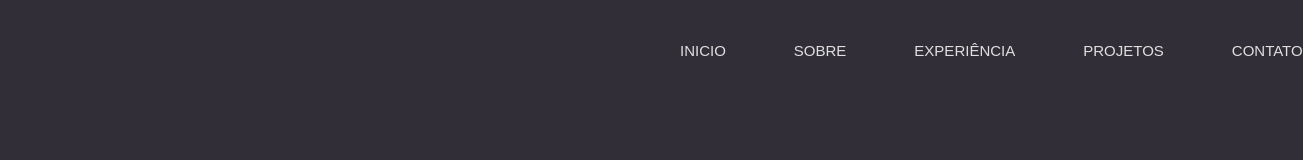
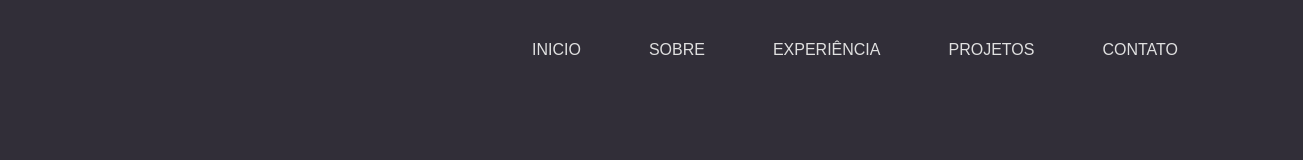
Before and after one commit to Guilherme1Souza/Portfolio, a React (Vite) app: page / in a window 1280 px wide. Shown: the top 160 px of the page, 1303 px wide, since content can reach past the window. Built offline with nearby package versions, Linux system fonts and the light colour scheme.

Commit message:
"feat: inserindo o style de breakpoints e implementando responsividade no componente de navegação"

```diff
--- a/src/components/hero/style.js
+++ b/src/components/hero/style.js
@@ -61,15 +61,15 @@ export const ButtonDownload = styled.button`
   align-items: center;
   justify-content: center;
   border: 2px solid ${({ theme }) => theme.COLORS.TEXT};
-  background-color: ${({ theme }) => theme.COLORS.BACKGROUND}; /* Cor de fundo personalizada */
+  background-color: ${({ theme }) => theme.COLORS.BACKGROUND};
   color: ${({ theme }) => theme.COLORS.TEXT};
   padding: 12px 24px;
   margin-left: 250px;
   cursor: pointer;
-  border-radius: 50px; /* Bordas arredondadas */
+  border-radius: 50px;
   font-size: 18px;
   font-weight: bold;
-  transition: all 0.3s ease; /* Transição suave para os efeitos */
+  transition: all 0.3s ease;
 
   &:hover {
     background-color: ${({ theme }) => theme.COLORS.BLUE};
--- a/src/components/nav/index.jsx
+++ b/src/components/nav/index.jsx
@@ -1,20 +1,44 @@
 import { Link } from "react-router-dom";
-import { Navegação } from "./style";
+import { FiAlignJustify } from "react-icons/fi";
+import { Navegação, Overlay } from "./style";
+import { useState } from "react";
 
 export function Nav() {
+    const [menuOpen, setMenuOpen] = useState(false);
+
+    const toggleMenu = () => {
+        setMenuOpen(!menuOpen);
+    };
+
     return (
         <Navegação>
-                <header className="header">
+            <div className="hamburger-menu" onClick={toggleMenu}>
+                <FiAlignJustify />
+            </div>
+
+            <header className={`header ${menuOpen ? "open" : ""}`}>
                 <nav className="nav">
                     <ul className="nav-list">
-                            <li><Link to="/" className="nav-a-list">Inicio</Link></li>
-                            <li><Link to="/about" className="nav-a-list">Sobre</Link></li>
-                            <li><Link to ="/experience" className="nav-a-list" >Experiência</Link></li>
-                            <li><Link to ="/projects" className="nav-a-list">Projetos</Link></li>
-                            <li><Link to="/contact" className="nav-a-list" >Contato</Link></li>
+                        <li>
+                            <Link to="/" className="nav-a-list" onClick={toggleMenu}>Inicio</Link>
+                        </li>
+                        <li>
+                            <Link to="/about" className="nav-a-list" onClick={toggleMenu}>Sobre</Link>
+                        </li>
+                        <li>
+                            <Link to="/experience" className="nav-a-list" onClick={toggleMenu}>Experiência</Link>
+                        </li>
+                        <li>
+                            <Link to="/projects" className="nav-a-list" onClick={toggleMenu}>Projetos</Link>
+                        </li>
+                        <li>
+                            <Link to="/contact" className="nav-a-list" onClick={toggleMenu}>Contato</Link>
+                        </li>
                     </ul>
                 </nav>
             </header>
+
+            {menuOpen && <Overlay onClick={toggleMenu} />}
         </Navegação>
     );
 }
--- a/src/components/nav/style.js
+++ b/src/components/nav/style.js
@@ -1,31 +1,62 @@
 import styled from "styled-components";
+import { breakpoints } from '../../styles/break';
 
 export const Navegação = styled.nav`
+  position: relative;
+
   .nav {
     display: flex;
+    align-items: center;
     height: 100px;
-    align-items: center;
-    background-color: ${({ theme }) => theme.COLORS.BACKGROUND};
 
     .nav-list {
       display: flex;
       justify-content: space-between;
       align-items: center;
-      margin-left: 680px;
       gap: 68px;
+      margin-left: auto;
       list-style: none;
+
+      @media (min-width: ${breakpoints.xg}) {
+        margin-left: 1200px;
+        padding-right: 20px;
       }
 
-    .nav-list a {
-      display: flex;
-      font-size: 15px;
+      @media (max-width: ${breakpoints.xg}) {
+        margin-left: 950px;
+        padding-right: 20px;
+      }
+
+      @media (max-width: ${breakpoints.gg}) {
+        margin-left: 450px;
+        padding-right: 20px;
+      }
+
+      @media (max-width: ${breakpoints.g}) {
+       margin-left: 350px;
+      }
+
+      @media (max-width: ${breakpoints.m}) {
+        flex-direction: column;
+        margin: 0 auto;
+        gap: 60px;
+        background: none;
+      }
+
+      @media (max-width: ${breakpoints.p}) {
+        margin: 0 auto;
+        gap: 50px;
+        background: none;
+      }
+
+      li a {
         color: ${({ theme }) => theme.COLORS.TEXT};
-      padding-block: 16px;
         text-decoration: none;
         text-transform: uppercase;
-      position: relative;
         font-family: "Montserrat", sans-serif;
         font-weight: 400;
+        position: relative;
+        padding-block: 16px;
 
         &::before {
           content: "";
@@ -41,6 +72,78 @@ export const Navegação = styled.nav`
         &:hover::before {
           width: 100%;
         }
+
+        &:hover {
+          color: ${({ theme }) => theme.COLORS.BLUE};
+        }
+      }
+    }
+
+    @media (max-width: ${breakpoints.m}) {
+      li a {
+          font-size: 20px;
+        }
+     }
+
+    @media (max-width: ${breakpoints.p}) {
+      li a {
+          font-size: 16px;
+        }
+     }
+  }
+
+  .hamburger-menu {
+    display: none;
+    font-size: 3.5rem;
+    cursor: pointer;
+    z-index: 1000;
+
+    svg {
+      margin: 40px;
+    }
+
+    @media (max-width: ${breakpoints.m}) {
+      display: block;
+    }
+
+
+  }
+
+  .header {
+    display: flex;
+    justify-content: center;
+
+    @media (max-width: ${breakpoints.m}) {
+      position: fixed;
+      top: 100px;
+      left: -100%;
+      width: 50%;
+      height: 55%;
+      background-color: ${({ theme }) => theme.COLORS.GRAY};
+      transition: left 0.3s ease-in-out;
+      flex-direction: column;
+      border-radius: 0 50px 50px 0;
+      z-index: 999;
+
+      &.open {
+        left: 0;
+      }
+    }
+
+    @media (max-width: ${breakpoints.p}) {
+      width: 50%;
+      height: 60%;
     }
   }
 `;
+
+export const Overlay = styled.div`
+  display: block;
+  position: fixed;
+  top: 0;
+  left: 0;
+  width: 100%;
+  height: 100%;
+  background: rgba(0, 0, 0, 0.5);
+  z-index: 998;
+`;
--- a/src/main.jsx
+++ b/src/main.jsx
@@ -1,7 +1,7 @@
 import { StrictMode } from 'react';
 import { createRoot } from 'react-dom/client';
 import { ThemeProvider } from 'styled-components';
-import { App } from './app';  // Importa o componente App
+import { App } from './app';
 import Global from './styles/global';
 import theme from './styles/theme';
 
--- /dev/null
+++ b/src/styles/break.js
@@ -0,0 +1,16 @@
+export const breakpoints = {
+    p: '480px',
+    m: '768px',
+    g: '1024px',
+    gg: '1280px',
+    xg: '1600px',
+    xgg: '1920px',
+  };
+
+  export const media = {
+    p: `(max-width: ${breakpoints.p})`,
+    m: `(max-width: ${breakpoints.m})`,
+    g: `(max-width: ${breakpoints.g})`,
+    gg: `(max-width: ${breakpoints.gg})`,
+    xg: `(max-width: ${breakpoints.xg})`,
+  };
--- a/src/styles/theme.js
+++ b/src/styles/theme.js
@@ -7,5 +7,11 @@ export default {
       BLUE: "#327FC5",
       TEXT: "#E0E0E0",
 
+
+      BLACK: "#000000",
+      GRAY: "#333",
+
+      OVERLAY: "rgba(0, 0, 0, 0.5)",
+
     }
   }
```
Lines whose indentation alone changed are shown as unchanged.
